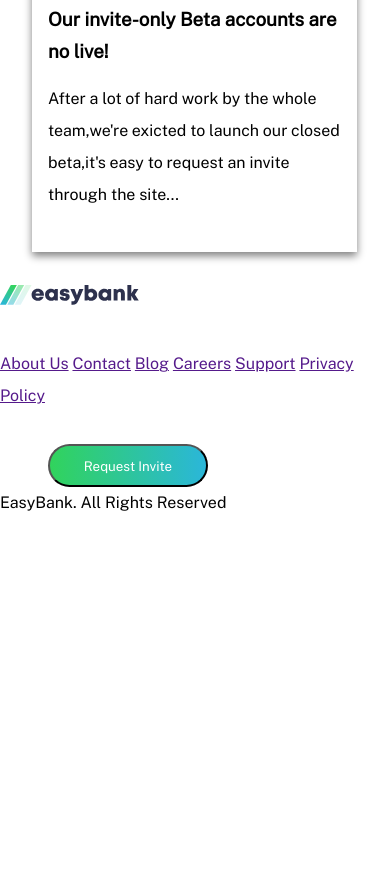
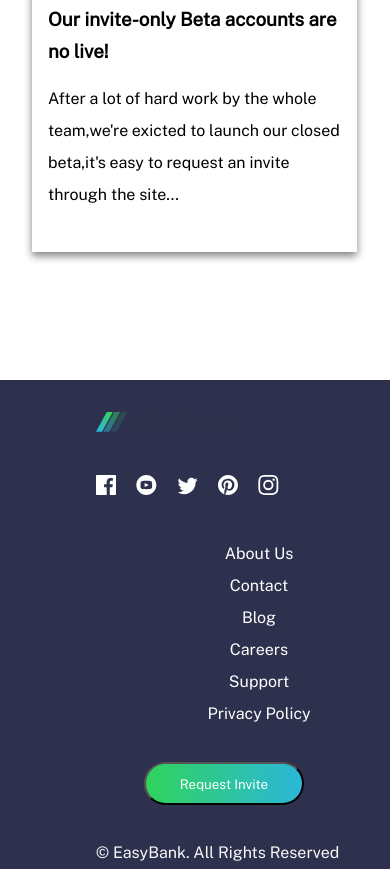
Before and after one commit to folarmi/EasyBank, a plain HTML site: page index.html in a window 390 px wide. Shown: the part 4632-5501 px from the top of the page. Before the commit the page ends 5151 px from the top, so only its background shows below. Drawn offline with nearby package versions, Linux system fonts and the light colour scheme.

Commit message:
continued with mobile version

```diff
--- a/index.html
+++ b/index.html
@@ -118,7 +118,7 @@
 
                 <button type="submit">Request Invite</button>
 
-                <p>EasyBank. All Rights Reserved</p>
+                <p> &#169; EasyBank. All Rights Reserved</p>
             </div>
         </footer>
     </div>
--- a/style.css
+++ b/style.css
@@ -81,6 +81,7 @@ h3{
     margin: 3rem 0 1rem 6rem;
 }
 
+
 .articles h1{
     margin-top: 6rem;
     margin-bottom: 2rem;
@@ -118,3 +119,39 @@ h3{
     padding-left: 1rem;
     margin-top: 1rem;
 }
+
+
+.footer{
+    margin-top: 8rem;
+    background-color:hsl(233, 26%, 24%) ;
+}
+
+.footer{
+    padding-left: 6rem;
+}
+
+.social-media{
+    /* margin-top: 2rem; */
+    margin-bottom: 2rem;
+}
+
+.social-media img{
+   padding-right: 1rem;
+}
+
+.footer img{
+    margin-top: 2rem;
+}
+
+.footer p{
+    margin-top: 2rem;
+    color: hsl(0, 0%, 98%);
+}
+
+.mini-nav a{
+    text-decoration: double;
+    color:hsl(0, 0%, 100%) ;
+    display: block;
+    text-align: center;
+    padding-left: 2rem;
+}
```
